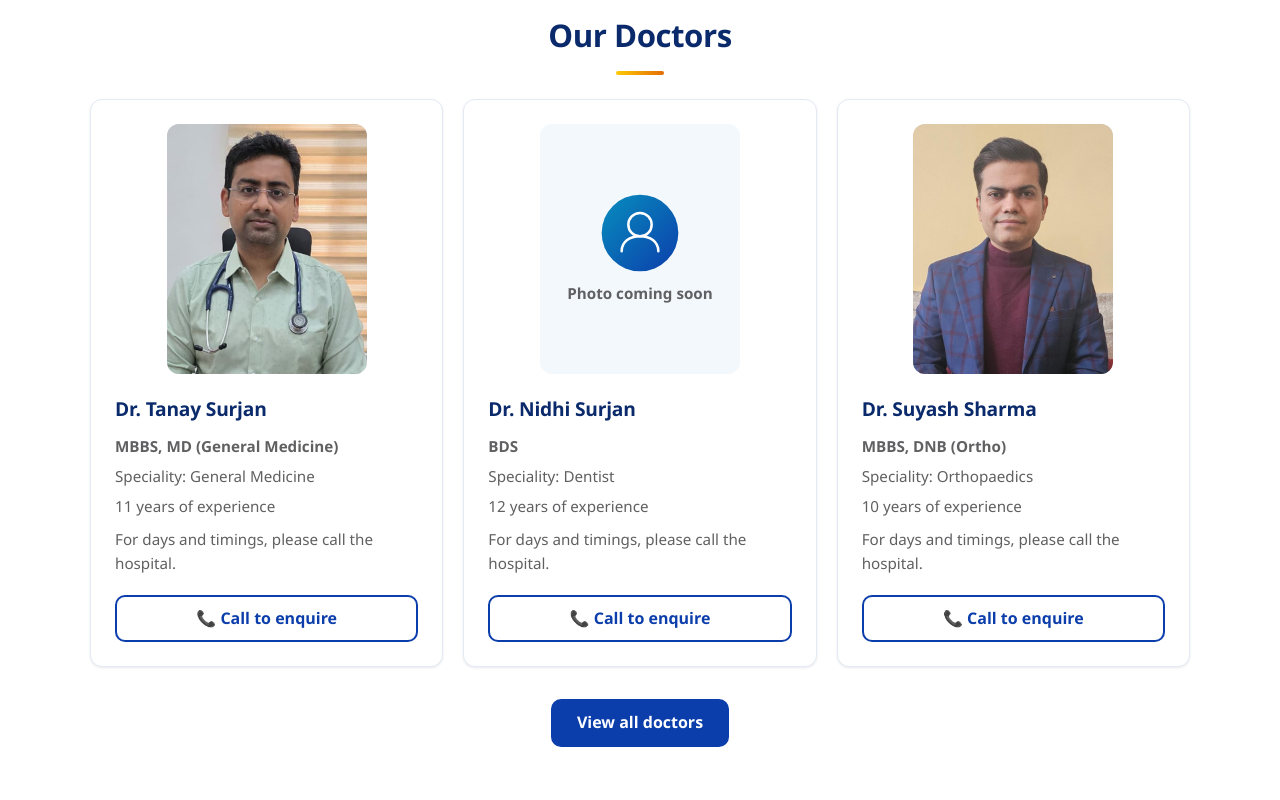
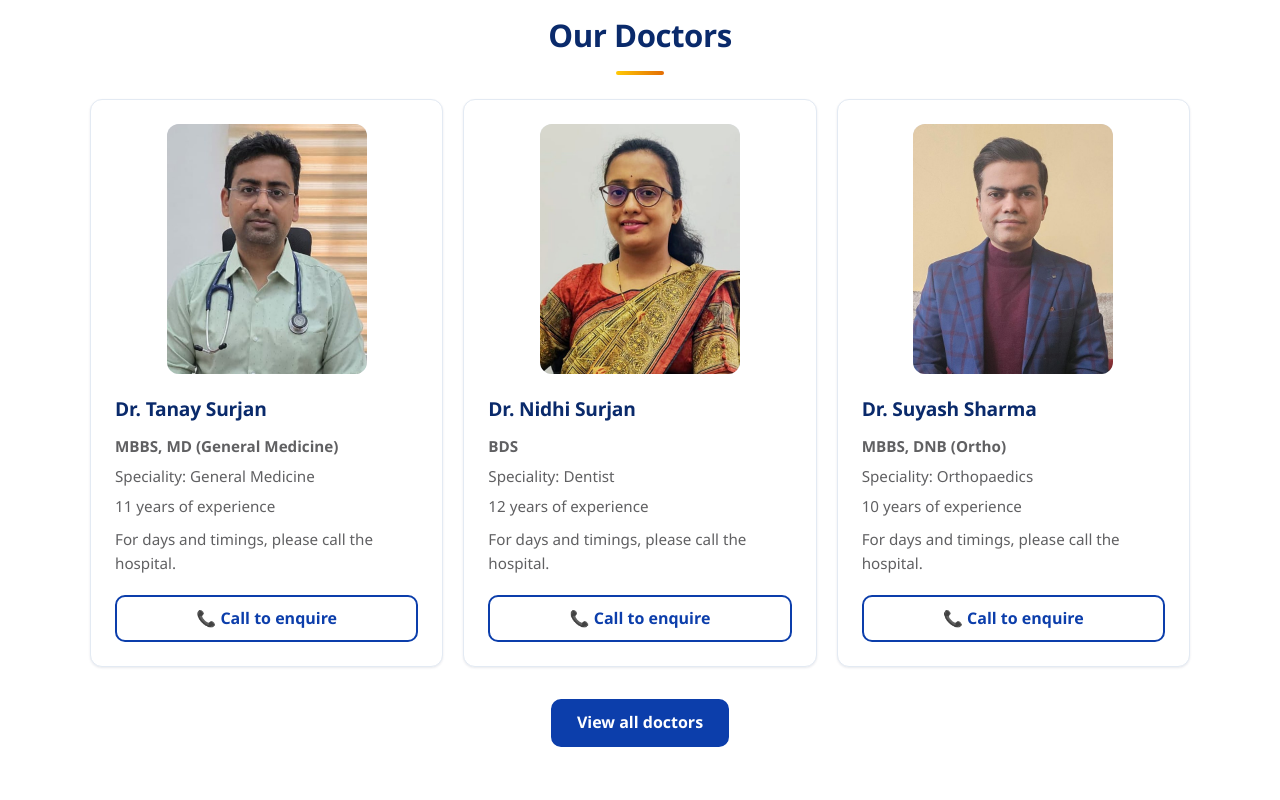
Before and after one commit to aiashutga/samarth-hospital-website, a plain HTML site: page index.html in a window 1280 px wide. Shown: the part 2240-3040 px from the top of the page. Drawn offline with Linux system fonts and the light colour scheme.

Commit message:
Phase 3A fixes: exact wording; add Dr. Nidhi Surjan portrait

```diff
--- a/css/style.css
+++ b/css/style.css
@@ -2130,33 +2130,6 @@ a:focus {
 .doctor-photo-frame-sm {
   max-width: 200px;
 }
-.doctor-photo-placeholder {
-  background-color: var(--tint);
-  display: flex;
-  align-items: center;
-  justify-content: center;
-}
-.doctor-placeholder-inner {
-  display: flex;
-  flex-direction: column;
-  align-items: center;
-  justify-content: center;
-  text-align: center;
-  padding: 1rem;
-}
-.doctor-placeholder-inner .doctor-avatar {
-  width: 80px;
-  height: 80px;
-  display: block;
-}
-.doctor-placeholder-text {
-  font-size: 0.88rem;
-  font-weight: 600;
-  color: var(--ink);
-  margin-top: 0.5rem;
-  margin-bottom: 0;
-  text-align: center;
-}
 .doctor-name {
   font-size: 1.25rem;
   color: var(--navy-deep);
--- a/index.html
+++ b/index.html
@@ -284,12 +284,12 @@
 
           <!-- Dr. Nidhi Surjan -->
           <div class="card doctor-card">
-            <!-- PHOTO PENDING: when the photo arrives, save it as assets/images/doctors/dr-nidhi-surjan.jpg (600x750, 4:5, head-and-shoulders, same framing as the other two portraits) and replace this placeholder block with the same <img> markup used for the other resident doctors, alt="Portrait of Dr. Nidhi Surjan". -->
-            <div class="doctor-photo-frame doctor-photo-frame-sm doctor-photo-placeholder">
-              <div class="doctor-placeholder-inner">
-                <img src="assets/icons/doctor-avatar.svg" width="96" height="96" alt="" class="doctor-avatar">
-                <div class="tbc-block"><p class="doctor-placeholder-text">Photo coming soon</p></div>
-              </div>
+            <div class="doctor-photo-frame doctor-photo-frame-sm">
+              <img src="assets/images/doctors/dr-nidhi-surjan.jpg"
+                   alt="Portrait of Dr. Nidhi Surjan"
+                   width="600" height="750"
+                   loading="lazy"
+                   decoding="async">
             </div>
             <h3 class="doctor-name">Dr. Nidhi Surjan</h3>
             <p class="doctor-qualification">BDS</p>
@@ -334,11 +334,8 @@
             <h3 style="color:var(--navy-deep); margin-top:0;">
               <a href="education-adult-vaccination.html" style="color:inherit; text-decoration:none;">Adult Vaccination</a>
             </h3>
-            <p style="font-size:1.05rem; color:var(--ink); margin-bottom:1.5rem;">
+            <p style="font-size:1.05rem; color:var(--ink); margin-bottom:0;">
               <a href="education-adult-vaccination.html" style="color:inherit; text-decoration:none;">Which vaccine, and when?</a>
-            </p>
-            <p style="margin-top:auto; margin-bottom:0;">
-              <a href="education-adult-vaccination.html" class="btn btn-outline dept-call-btn">Read more</a>
             </p>
           </div>
         </div>
```
Also changed, not shown: doctors.html (+6 -6 lines), assets/images/doctors/dr-nidhi-surjan.jpg (added), 2 other files.
